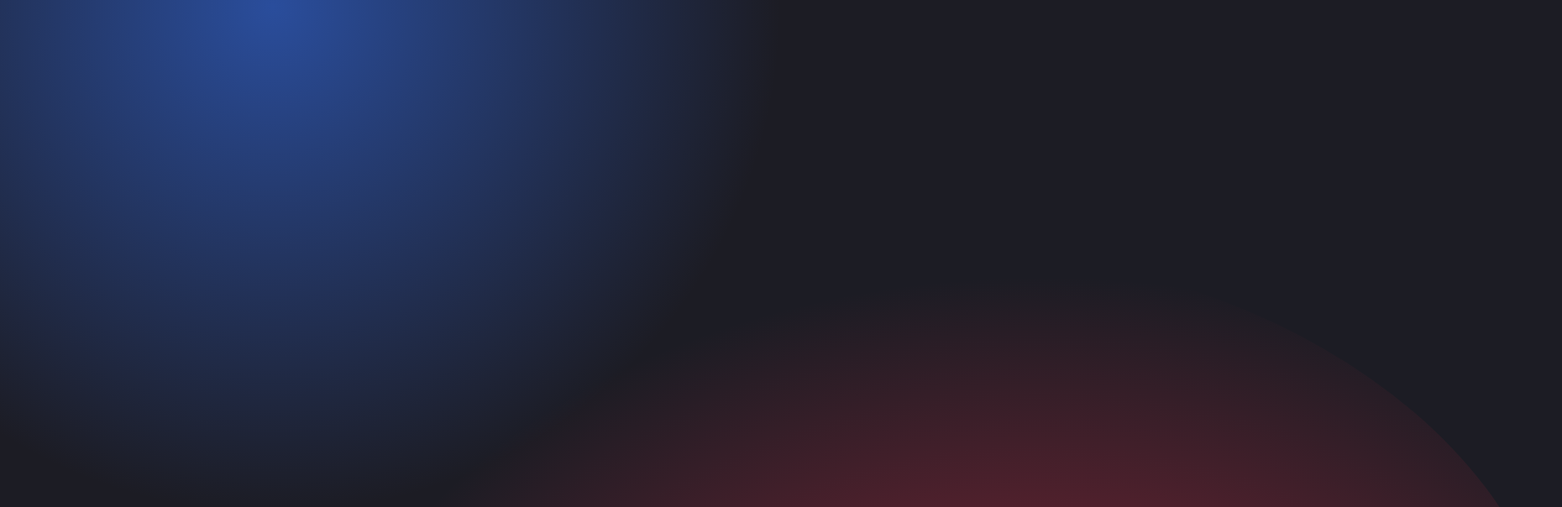
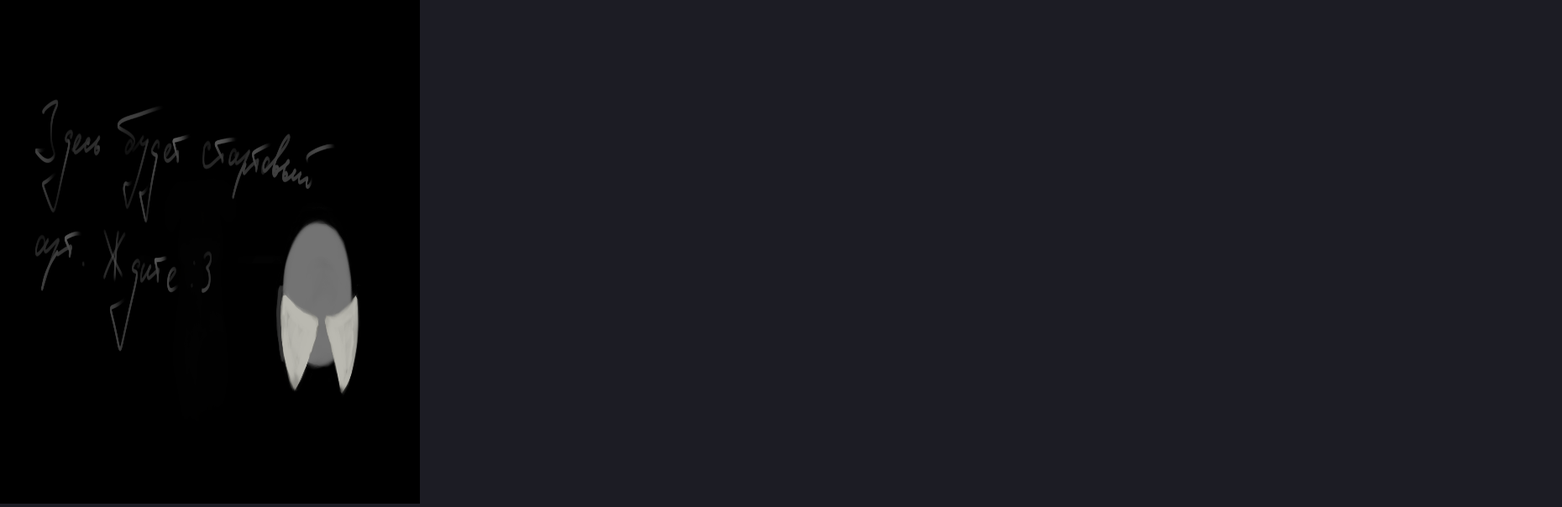
Before and after one commit to LIya-Darvis/Knights_Of_Python_old, a plain HTML site: page index.html in a window 1280 px wide. Shown: the top 604 px of the page at 84% size, 1860 px wide, since content can reach past the window. Drawn offline with Linux system fonts and the light colour scheme.

Commit message:
art on the main page

```diff
--- a/index.html
+++ b/index.html
@@ -10,8 +10,7 @@
 </head>
 <body>
     <div id="container-1">
-        <div id="top-gradient"></div>
-        <div id="bottom-gradient"></div>
+        <img src="img/Paral_art.png" alt="" width="500" height="600">
     </div>
 
     <div id="container-2"></div>
--- a/style.css
+++ b/style.css
@@ -6,8 +6,9 @@ body {
 }
 
 #container-1 {
-    position: absolute;
+    position: relative;
     height: 768px;
+    width: 100%;
 }
 
 #top-gradient {
```
